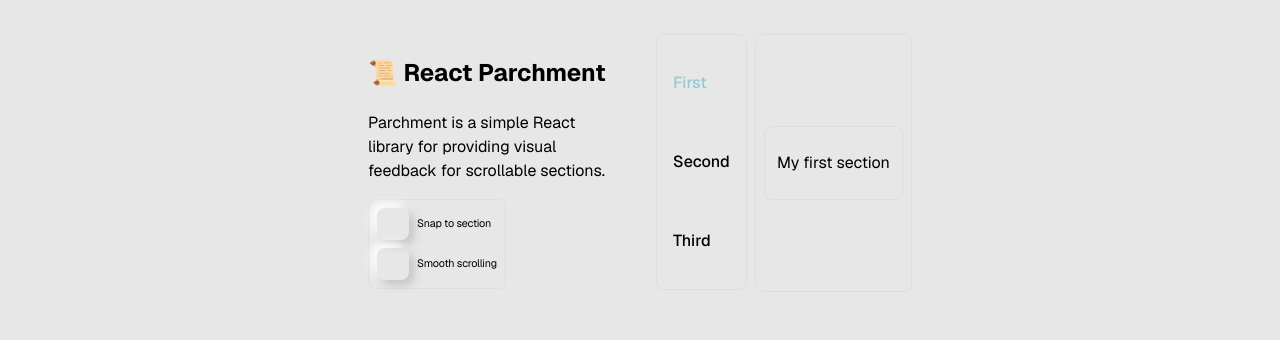
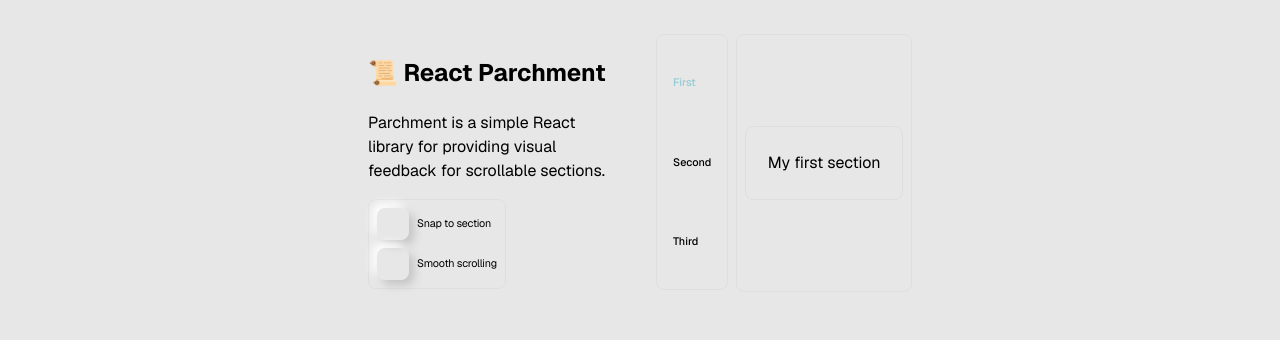
Before and after one commit to alex-fitzgerald/parchment, a React (Vite) app: page / in a window 1280 px wide. Shown: the part 211-551 px from the top of the page. Built offline with nearby package versions, Linux system fonts and the light colour scheme.

Commit message:
refactor: tweak wrapper

```diff
--- a/src/demo-app/demo-app.css
+++ b/src/demo-app/demo-app.css
@@ -205,6 +205,7 @@ main {
     box-sizing: border-box;
     border-radius: var(--tight);
     border: 1px solid hsla(var(--foreground-subtle), 5%);
+    font-size: 0.675rem;
 }
 
 .section {
```
